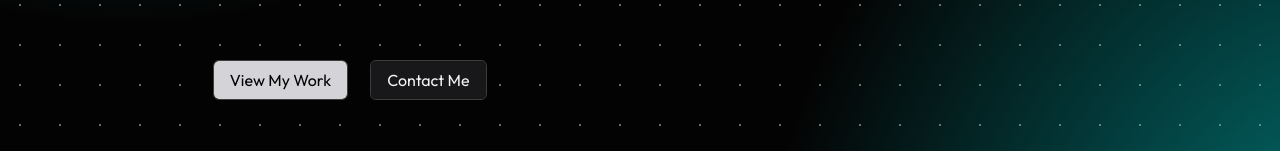
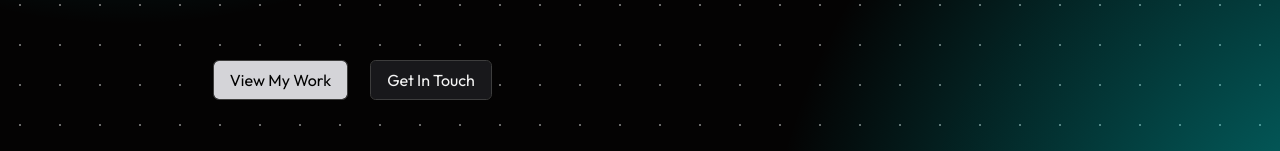
Before and after one commit to MrinmoyHaloi/mrinmoyhaloi.github.io, a SvelteKit app: page / in a window 1280 px wide. Shown: the part 475-626 px from the top of the page. Built offline with nearby package versions, Linux system fonts and the light colour scheme.

Commit message:
fix: change contact button text

```diff
--- a/src/routes/+page.svelte
+++ b/src/routes/+page.svelte
@@ -135,7 +135,7 @@
 							className="bg-zinc-300 text-black hover:bg-zinc-400 btn-hover btn-slide-up opacity-0" />
 						<Button
 							href="#contact"
-							text="Contact Me"
+							text="Get In Touch"
 							className="bg-zinc-900 hover:bg-zinc-800 btn-hover btn-slide-up opacity-0" />
 					</div>
 				</h1>
```
